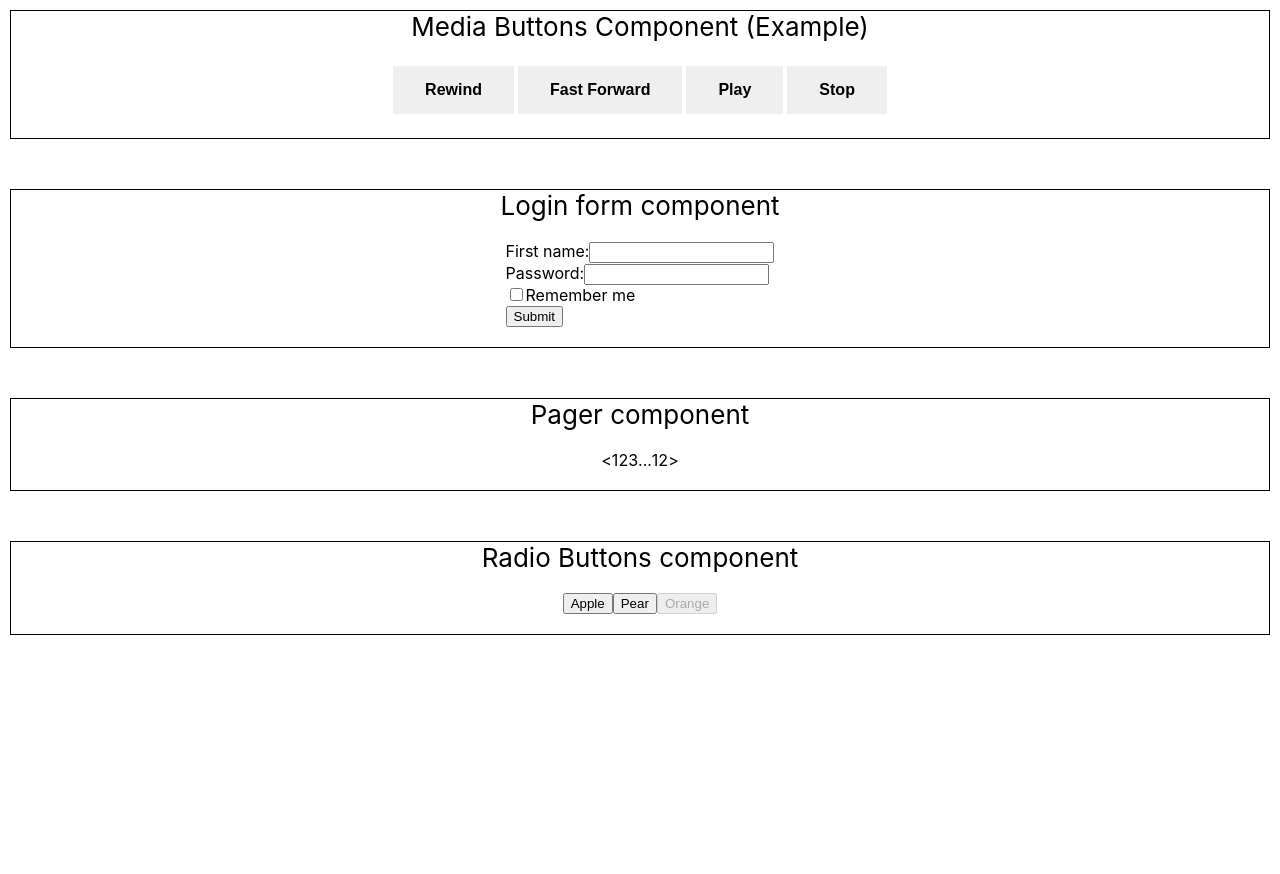
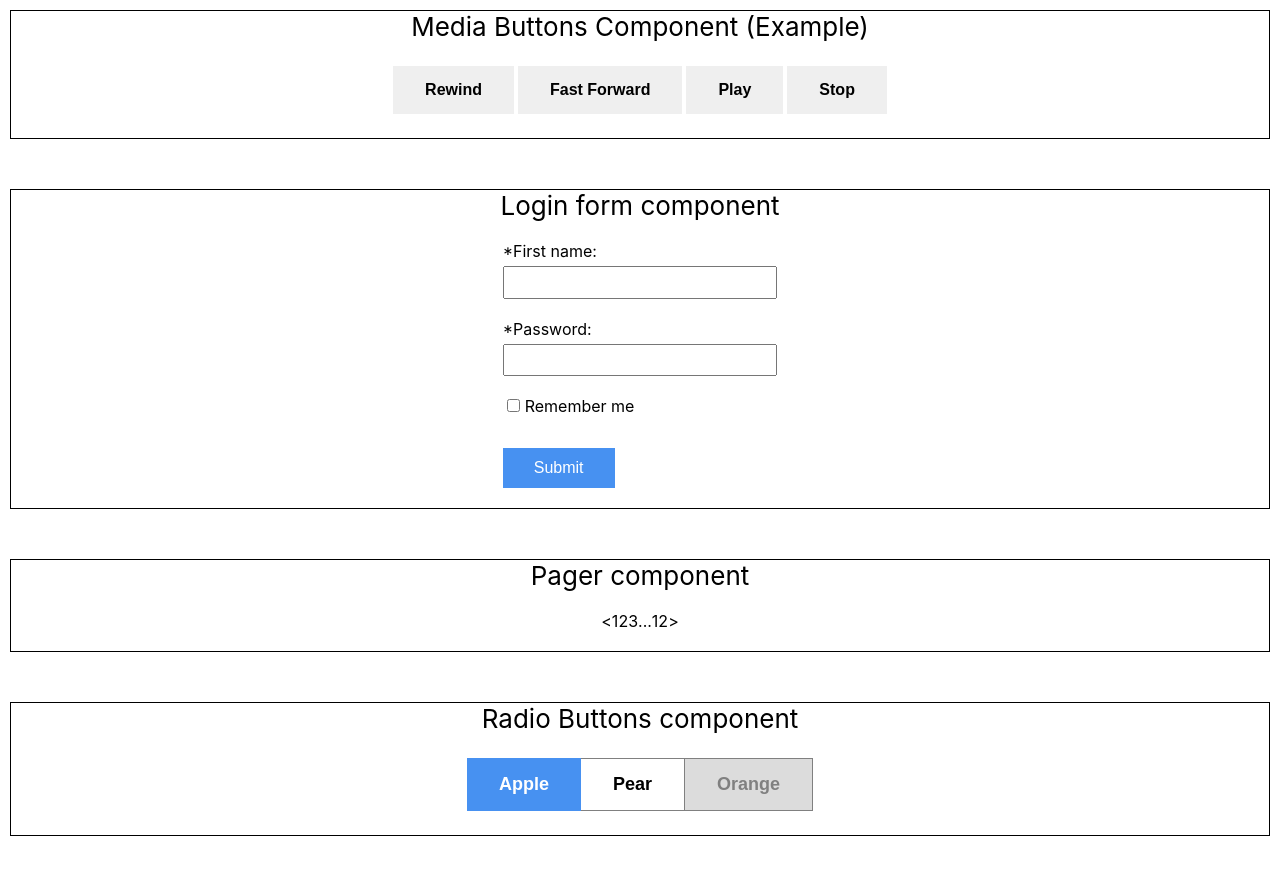
Before and after one commit to prof-tejera/homework-3-pgmartin11, a React (Create React App) app: page / in a window 1280 px wide. Shown: the top 874 px of the page. Before the commit the page ends 800 px from the top, so only its background shows below. Built offline with nearby package versions, Linux system fonts and the light colour scheme.

Commit message:
added styling for LoginForm and RadioButtons components

```diff
--- a/src/LoginForm/LoginForm.css
+++ b/src/LoginForm/LoginForm.css
@@ -0,0 +1,26 @@
+input:not([type="checkbox"]) {
+    display: block;
+    height: 2em;
+    width: 20em;
+    margin-top: 5px;
+}
+
+#remember-me {
+    margin-right: 5px;
+}
+
+label {
+    margin-bottom: 5px;
+}
+
+input[type="submit"] {
+    font-size: 16px;
+    margin-top: 2em;
+    border:  none;
+    font-size: 16px;
+    padding: 10px 30px;
+    width: 7em;
+    height: 2.5em;
+    color: #FFF;
+    background-color: rgb(71, 145, 241);
+}
--- a/src/LoginForm/LoginForm.js
+++ b/src/LoginForm/LoginForm.js
@@ -9,31 +9,35 @@ const LoginForm = () => {
       type: 'text',
       id: 'fname',
       name: 'fname',
-      label: 'First name'
+      label: 'First name',
+      required: true
     },
     {
       type: 'password',
       id: 'passwd',
       name: 'passwd',
-      label: 'Password'
+      label: 'Password',
+      required: true
     },
     {
       type: 'checkbox',
       id: 'remember-me',
       name: 'remember',
-      label: 'Remember me'
+      label: 'Remember me',
+      required: ''
     },
     {
       type: 'submit',
       id: '',
       name: '',
-      label: ''
+      label: '',
+      required: ''
     }
   ];
 
   return (
     <Form action="javascript:void(0);">
-      { formElements.map(({type, id, name, label}, i) => <Input key={i} type={type} id={id} name={name} label={label} />) }
+      { formElements.map(({type, id, name, label, required}, i) => <Input key={i} type={type} id={id} name={name} label={label} required={required} />) }
     </Form>
   );
 }
--- a/src/RadioButtons/RadioButtons.css
+++ b/src/RadioButtons/RadioButtons.css
@@ -0,0 +1,26 @@
+.Rbtn {
+    border: 1px solid gray;
+    border-left: none;
+    color: black;
+    background-color: #fff;
+    padding: 15px 32px;
+    text-align: center;
+    text-decoration: none;
+    display: inline-block;
+    font-size: 18px;
+    margin: 4px 0;
+    cursor: pointer;
+    font-weight: bold;
+}
+
+.Rbtn.selected {
+    border: none;
+    color: #fff;
+    background-color: rgb(71, 145, 241);
+    font-weight: bold;
+}
+
+.Rbtn:disabled {
+    color: gray;
+    background-color: #dcdcdc;
+}
--- a/src/components/Input/Input.js
+++ b/src/components/Input/Input.js
@@ -1,4 +1,4 @@
-const Input = ({id, label, type, name}) => {
+const Input = ({id, label, type, name, required}) => {
   let comp;
 
   switch (type) {
@@ -14,9 +14,11 @@ const Input = ({id, label, type, name}) => {
       comp = <input type={type} id={id} />;
       break;
     default:
+      //const reqHtml = required ? '<span>*</span>' : '';
+      const reqHtml = required ? '*' : '';
       comp = (
         <>
-          <label htmlFor={id}>{label}:</label>
+          <label htmlFor={id}>{reqHtml}{label}:</label>
           <input type={type} id={id} name={name} /><br/>
         </>
       );
--- a/src/components/Radiobutton/RadioButton.js
+++ b/src/components/Radiobutton/RadioButton.js
@@ -10,7 +10,7 @@ const RadioButton = ({ label, selected, active }) => {
 
   return (
     <button
-      className={cName}
+      className={'Rbtn ' + cName}
       disabled={!active }
     >
       {label}
```
